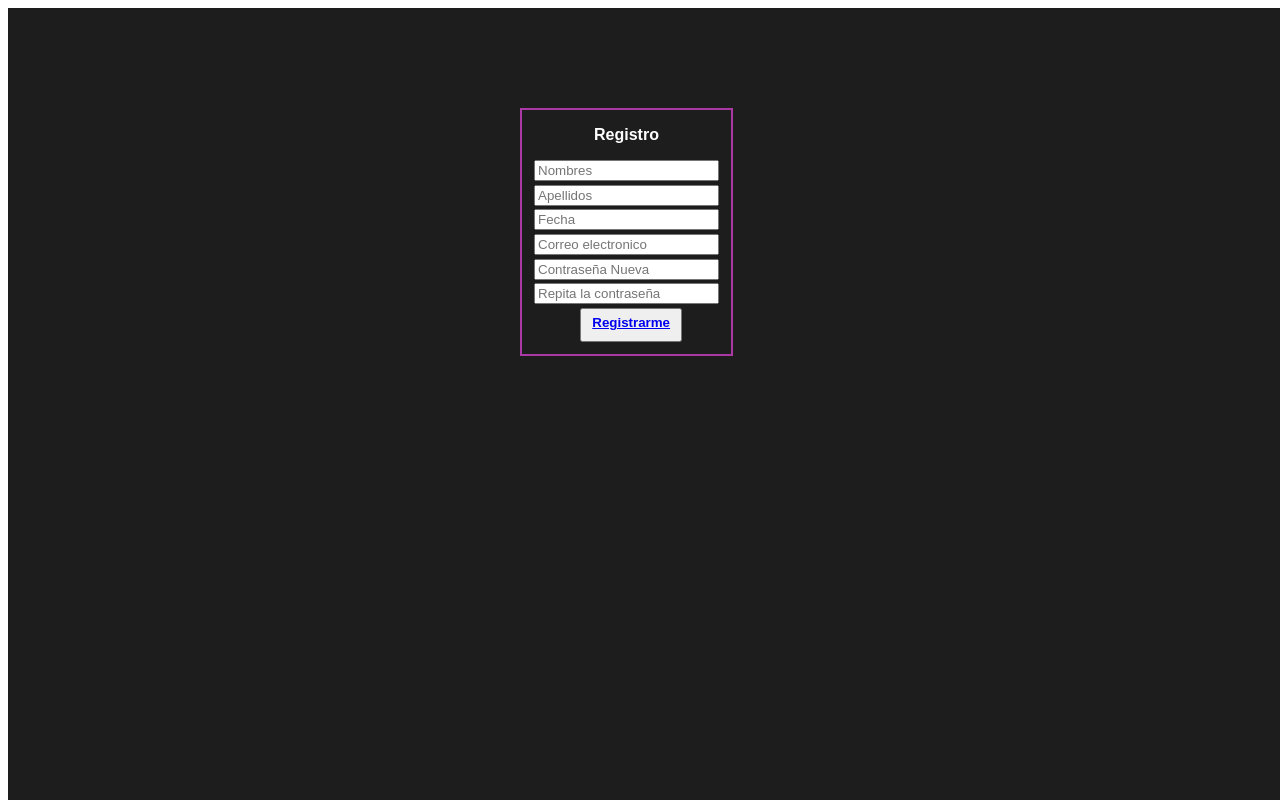
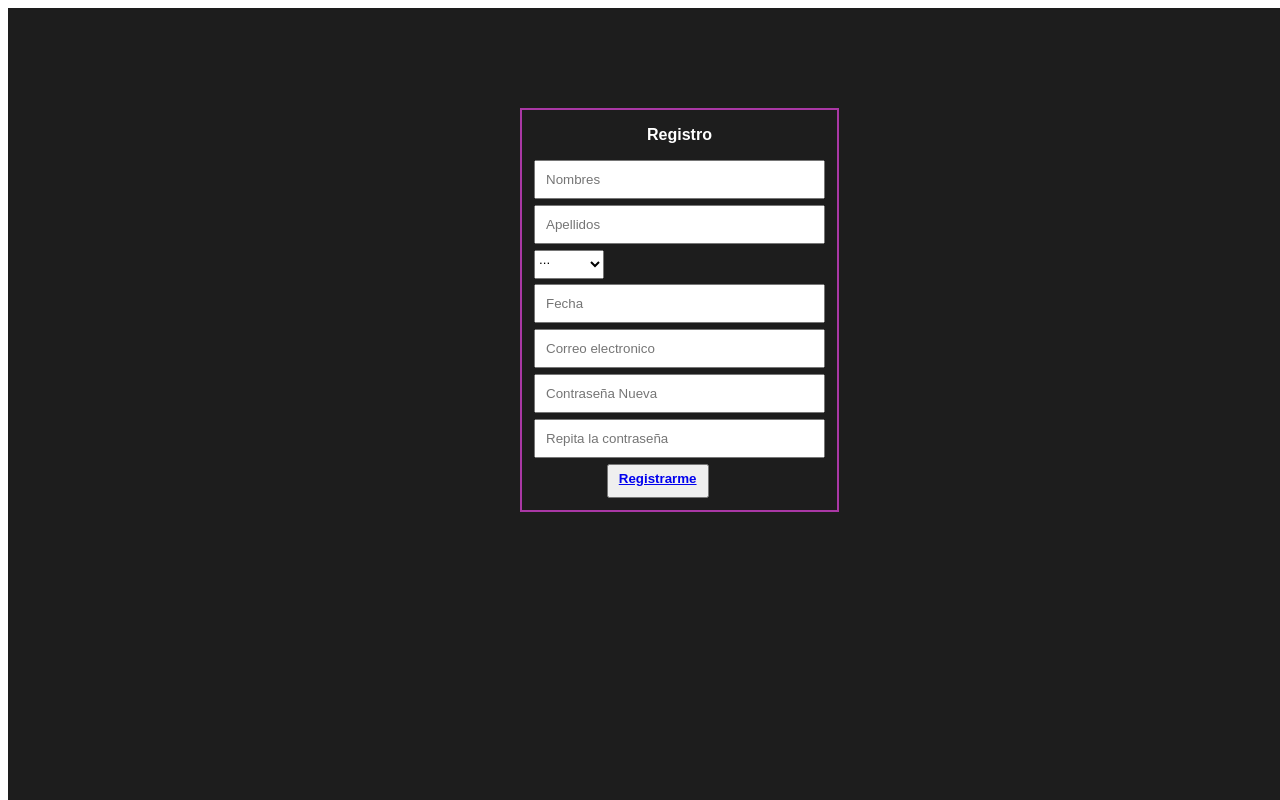
Before and after one commit to AndresMosquera9005/proyecto_2_individual, an Angular app: page /registro in a window 1280 px wide. Built offline with nearby package versions, Linux system fonts and the light colour scheme.

Commit message:
actualizacion

```diff
--- a/src/app/components/login/login.component.html
+++ b/src/app/components/login/login.component.html
@@ -20,7 +20,7 @@
                         <input type="password" name="pswd" placeholder="Password" required=""/>
                     </form>
                     <button class="btn-inicio-crearCuenta">Iniciar Sesion</button>
-                    <button class="btn-inicio-crearCuenta separacion-btn" routerLink="registro"><a href="registro"><b>crear cuenta</b></a></button>
+                    <button class="btn-inicio-crearCuenta separacion-btn" routerLink="registro"><a href="registro"><b>Crear cuenta</b></a></button>
 
                 </div>
             </div>
--- a/src/app/components/registro/registro.component.css
+++ b/src/app/components/registro/registro.component.css
@@ -46,5 +46,12 @@
 	color: var(--color-texto);
 	padding: 5px 10px 10px 10px;
 	text-decoration: none;
+}
 
+input {
+	padding: 10px 100px 10px 10px;
 }
+
+select {
+	padding-bottom: 10px;
+}
--- a/src/app/components/registro/registro.component.html
+++ b/src/app/components/registro/registro.component.html
@@ -18,6 +18,13 @@
                     <input type="text" name="lastname" placeholder="Apellidos" required="" />
                 </form>
                 <form class="form_margin_registro">
+                    <select class="form-select" id="validationDefault04" required="">
+                        <option selected disabled value="">...</option>
+                        <option>Mujer</option>
+                        <option>Hombre</option>
+                    </select>
+                </form>
+                <form class="form_margin_registro">
                     <input type="text" name="Fecha" placeholder="Fecha" required="" />
                 </form>
                 <form class="form_margin_registro">
@@ -29,6 +36,7 @@
                 <form class="form_margin_registro">
                     <input type="password" name="email" placeholder="Repita la contraseña " required="" />
                 </form>
+
                 <button id="btn-registro" routerLink="login"><a href="login"><b>Registrarme</b></a></button>
             </div>
         </div>
```
